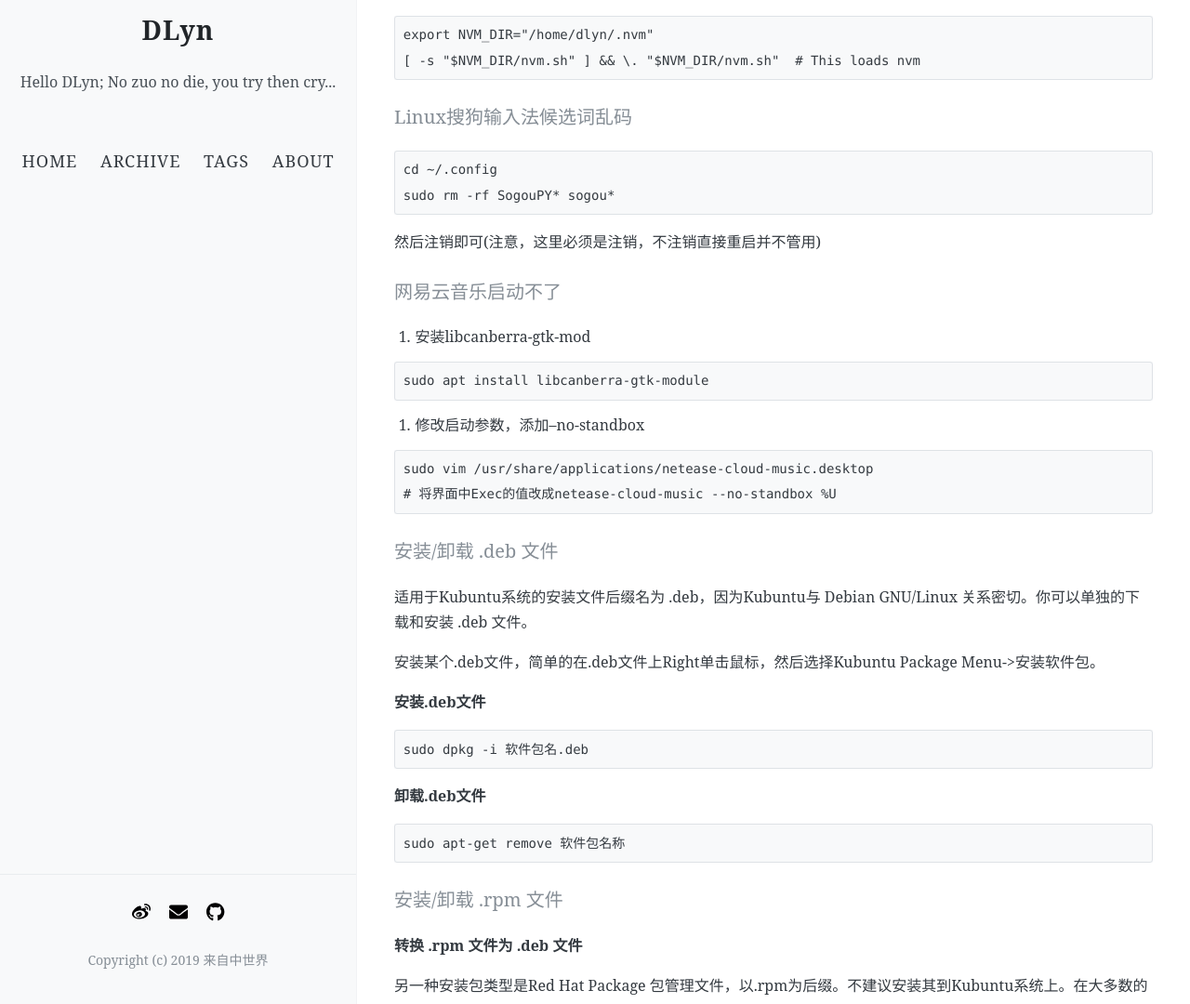
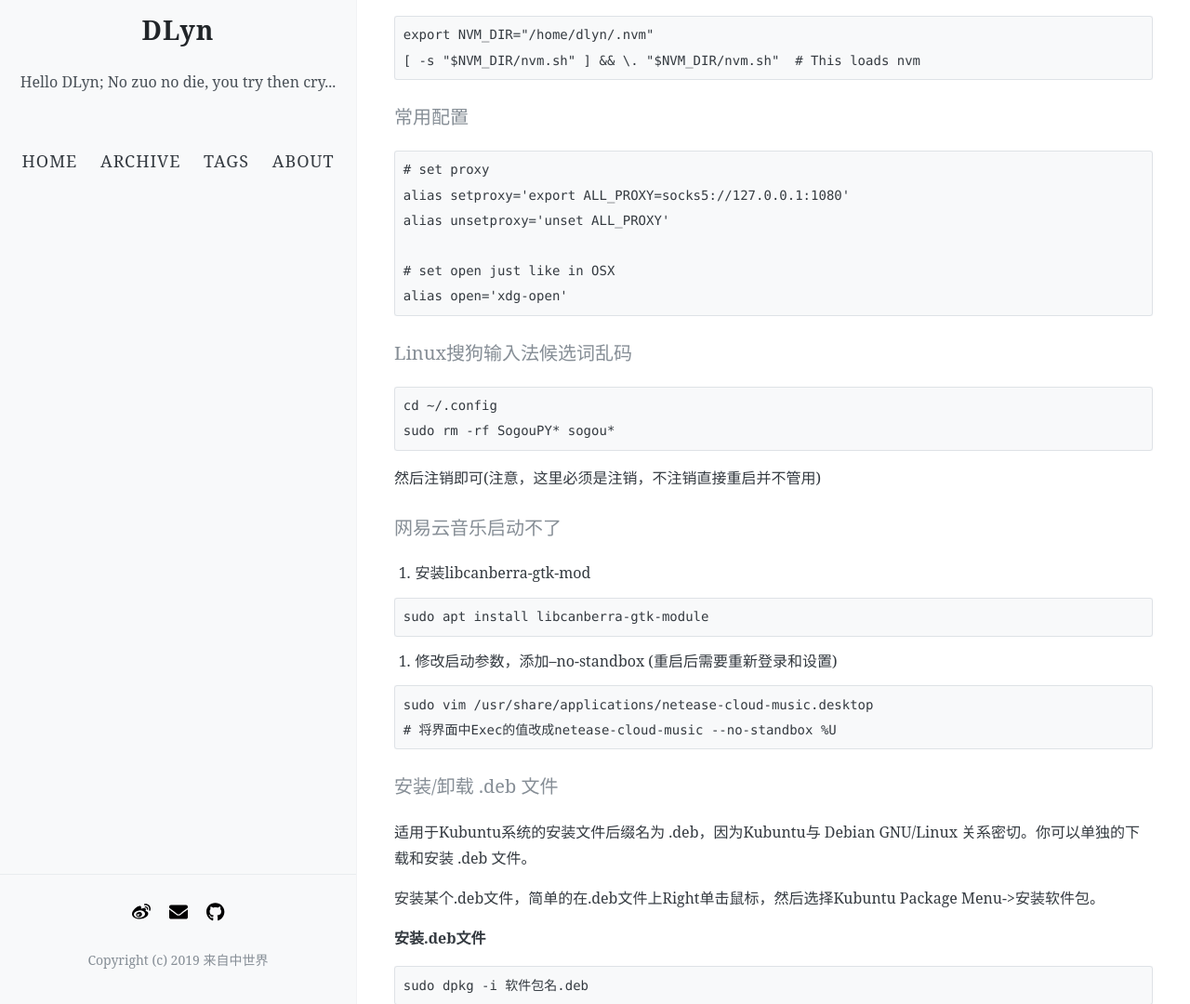
Before and after one commit to hellodlyn/hellodlyn.github.io, a Jekyll site: the page built from _posts/2019-08-08-linux-env-config.md, in a window 1280 px wide and 1400 px high. Shown: the part 320-1400 px from the top of the window at 93% size. Built offline with Jekyll 4.4.1, drawn with Linux system fonts in a browser that asks for light colours; nearby versions of some CDN libraries; comment, search, counter and statistics services are not loaded.

Commit message:
更新Linux常用配置

````diff
--- a/_posts/2019-08-08-linux-env-config.md
+++ b/_posts/2019-08-08-linux-env-config.md
@@ -17,6 +17,15 @@ export PATH="$PATH:/opt/android-studio/bin"
 export NVM_DIR="/home/dlyn/.nvm"
 [ -s "$NVM_DIR/nvm.sh" ] && \. "$NVM_DIR/nvm.sh"  # This loads nvm
 ```
+#### 常用配置
+```
+# set proxy
+alias setproxy='export ALL_PROXY=socks5://127.0.0.1:1080'
+alias unsetproxy='unset ALL_PROXY'
+
+# set open just like in OSX
+alias open='xdg-open'
+```
 #### Linux搜狗输入法候选词乱码
 
 ```
@@ -31,7 +40,7 @@ sudo rm -rf SogouPY* sogou*
 ```
 sudo apt install libcanberra-gtk-module
 ```
-2. 修改启动参数，添加--no-standbox
+2. 修改启动参数，添加--no-standbox (重启后需要重新登录和设置)
 
 ```
 sudo vim /usr/share/applications/netease-cloud-music.desktop
````
